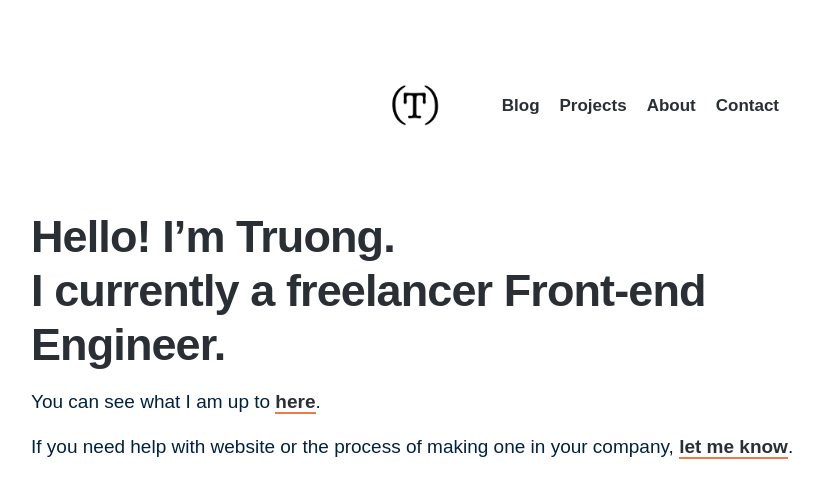
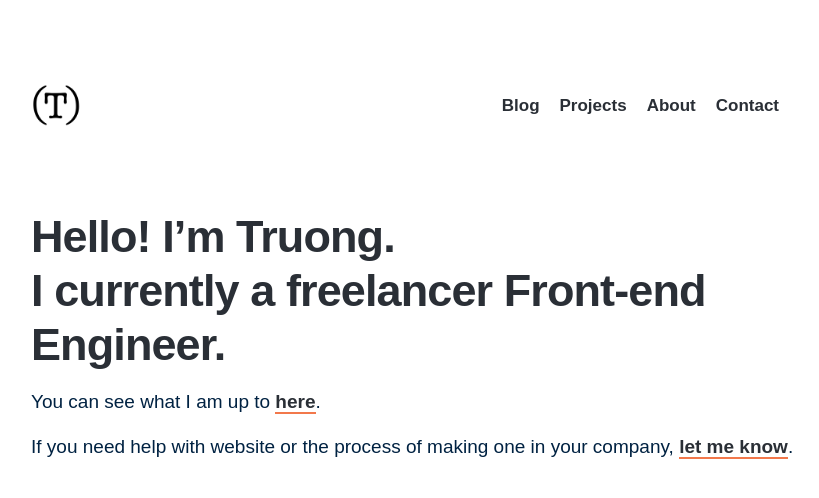
Before and after one commit to truongoi/truongnguyen.io, a Jekyll site: the page built from _pages/home.md, in a window 1280 px wide. Shown: the top 498 px of the page, without its empty margins (225-1044 px from the left). Built offline with Jekyll 4.4.1, drawn with Linux system fonts in a browser that asks for light colours; nearby versions of some CDN libraries; some web fonts are replaced; a script that is not in the unit is left out.

Commit message:
Update scss syntax

```diff
--- a/_sass/_basic.scss
+++ b/_sass/_basic.scss
@@ -226,8 +226,8 @@
 	}
 
 	&:hover {
-		background: adjust-hue($accent-color,15%);
-		border-color: adjust-hue($accent-color,15%);
+		background: adjust-hue($accent-color,calc(15% / 1%));
+		border-color: adjust-hue($accent-color,calc(15% / 1%));
 		color: $background-color;
 	}
 
--- a/_sass/_includes/_blog.scss
+++ b/_sass/_includes/_blog.scss
@@ -5,7 +5,7 @@
 // - - - - - - - - - - - - - - - - - -
 
 .blog {
-	padding: 0 $grid-spacing/2;
+	padding: 0 calc($grid-spacing/2);
 }
 
 .blog-wrap {
@@ -14,7 +14,7 @@
 
 .blog-post {
 	position: relative;
-	padding: $grid-spacing/2;
+	padding: calc($grid-spacing/2);
 	float: left;
 	width: 100%;
 
--- a/_sass/_includes/_flexboxgrid.scss
+++ b/_sass/_includes/_flexboxgrid.scss
@@ -80,14 +80,14 @@
 @for $i from 1 through $grid-columns {
   .col-#{$name}-#{$i} {
     @include flexboxgrid-sass-col-common;
-    @include flex-basis(100% / $grid-columns * $i);
-    max-width: 100% / $grid-columns * $i;
+    @include flex-basis(calc(100% / $grid-columns) * $i);
+    max-width: calc(100% / $grid-columns) * $i;
   }
 }
 @for $i from 1 through $grid-columns {
   .col-#{$name}-offset-#{$i} {
     @include flexboxgrid-sass-col-common;
-    margin-left: 100% / $grid-columns * $i;
+    margin-left: calc(100% / $grid-columns) * $i;
   }
 }
 .col-#{$name} {
@@ -155,14 +155,14 @@
     @for $i from 1 through $grid-columns {
       .col-#{$name}-#{$i} {
         @include flexboxgrid-sass-col-common;
-        @include flex-basis(100% / $grid-columns * $i);
-        max-width: 100% / $grid-columns * $i;
+        @include flex-basis(calc(100% / $grid-columns) * $i);
+        max-width: calc(100% / $grid-columns) * $i;
       }
     }
     @for $i from 1 through $grid-columns {
       .col-#{$name}-offset-#{$i} {
         @include flexboxgrid-sass-col-common;
-        margin-left: 100% / $grid-columns * $i
+        margin-left: calc(100% / $grid-columns) * $i
       }
     }
     .col-#{$name} {
--- a/_sass/_includes/_gallery.scss
+++ b/_sass/_includes/_gallery.scss
@@ -92,14 +92,14 @@
 .gallery--grid {
 
 	.gallery__wrap {
-		margin-left: -$grid-spacing/2;
-		margin-right: -$grid-spacing/2;
+		margin-left: calc(-1 * $grid-spacing / 2);
+		margin-right: calc(-1 * $grid-spacing / 2);
 	}
 
 	.gallery__item {
 		float: left;
 		width: 50%;
-		padding: $grid-spacing/2;
+		padding: calc($grid-spacing/2);
 	}
 
 	.gallery__item__link {
--- a/_sass/_includes/_header.scss
+++ b/_sass/_includes/_header.scss
@@ -29,7 +29,7 @@
 }
 
 .header__logo {
-	margin: 0 auto;
+	float: left;
 	display: block;
 	width: $logo-width;
 	max-width: 80%;
@@ -79,7 +79,6 @@
 }
 
 .menu__toggle {
-	display: none;
 	position: absolute;
 	z-index: 100;
 	top: 50%;
--- a/_sass/_includes/_portfolio.scss
+++ b/_sass/_includes/_portfolio.scss
@@ -5,7 +5,7 @@
 // - - - - - - - - - - - - - - - - - -
 
 .portfolio {
-	padding: 0 $grid-spacing/2;
+	padding: 0 calc($grid-spacing/2);
 }
 
 .portfolio-wrap {
@@ -14,7 +14,7 @@
 
 .portfolio-item {
 	position: relative;
-	padding: $grid-spacing/2;
+	padding: calc($grid-spacing/2);
 	float: left;
 	width: 50%;
 }
```
